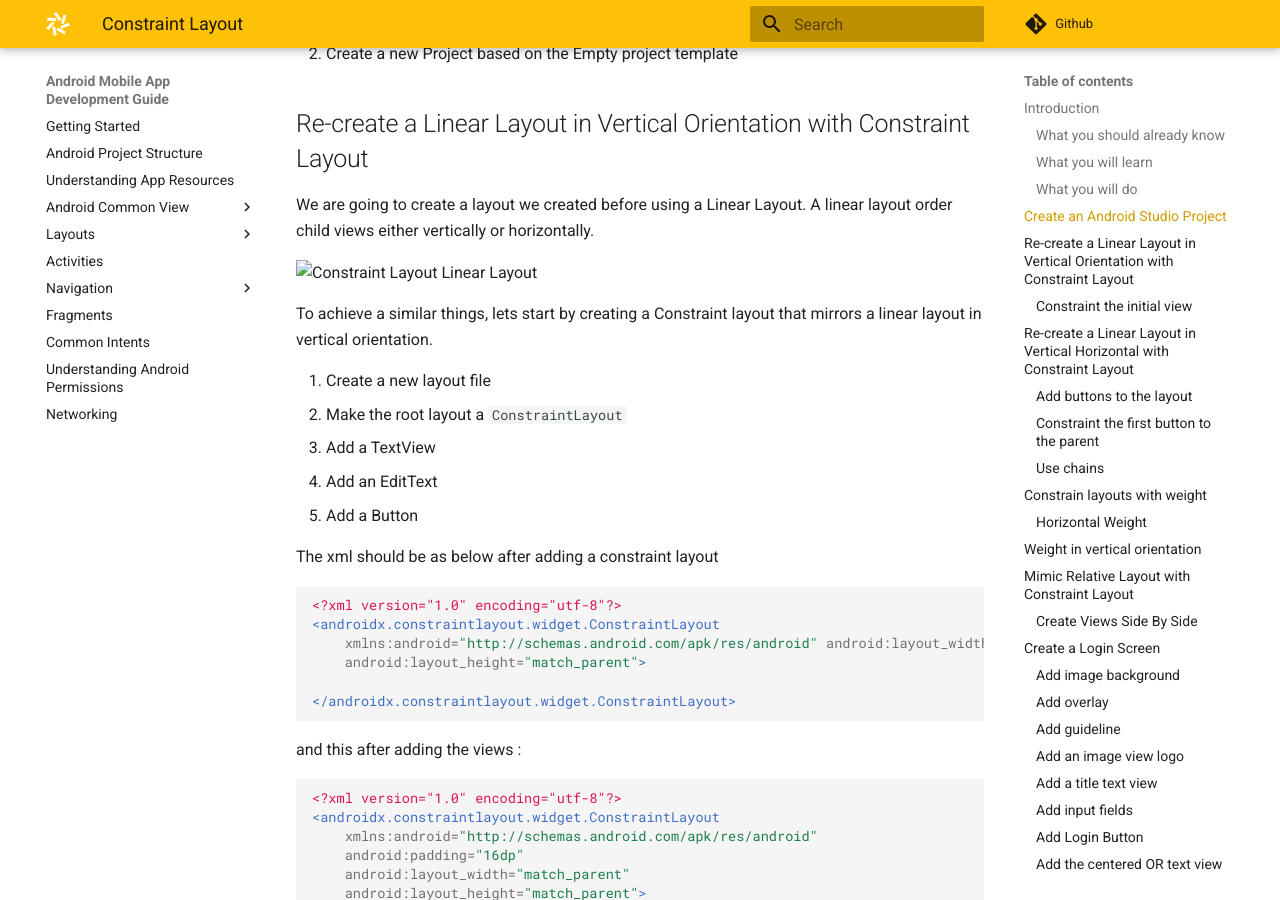
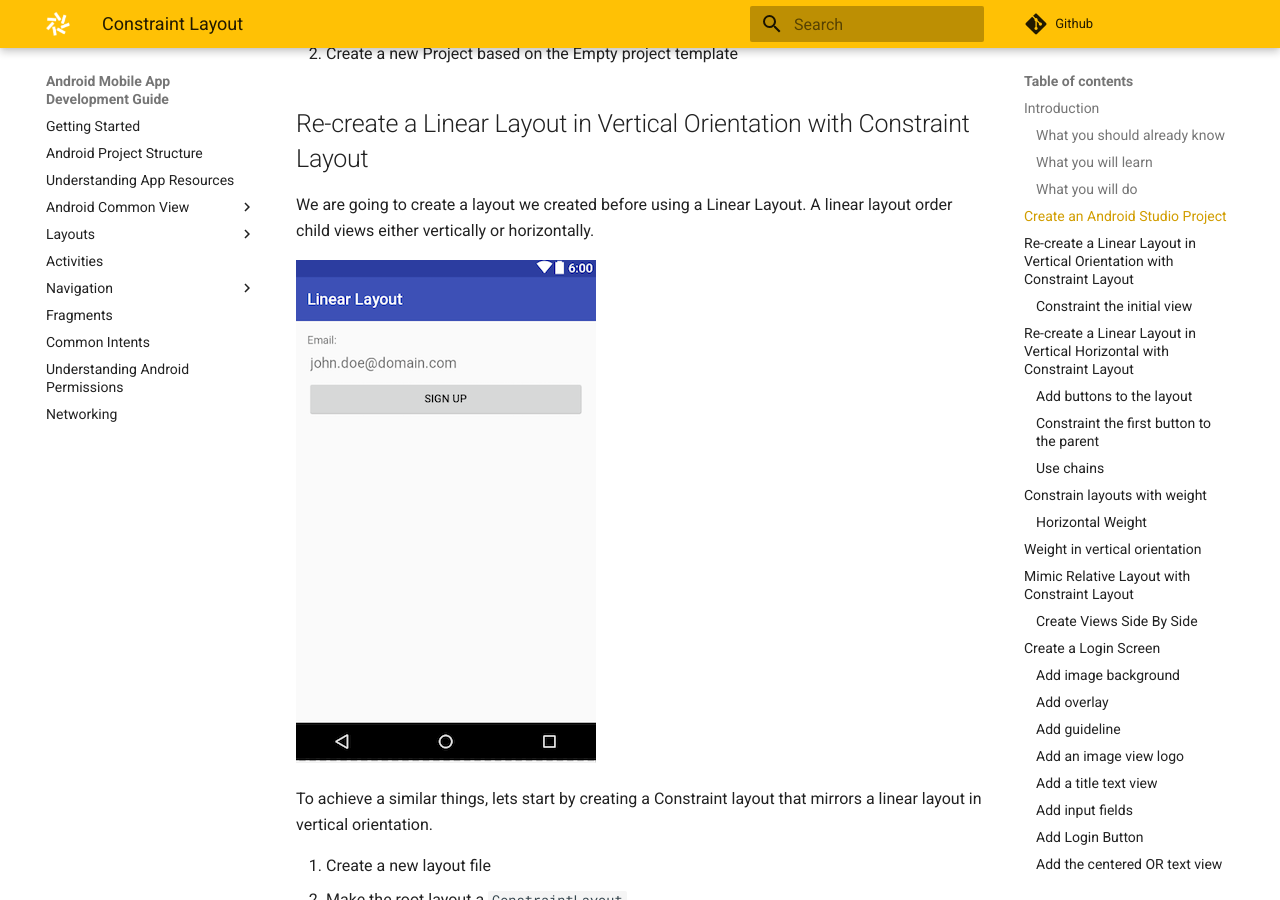
Before and after one commit to Peruzal/android-guides, an MkDocs documentation site: the page built from docs/layouts/constraint-layout.md, in a window 1280 px wide and 900 px high, scrolled down 894 px. Built offline with MkDocs 1.6.1 and Material for MkDocs 9.7.7, drawn with Linux system fonts in a browser that asks for light colours; nearby versions of some CDN libraries; library files that are not in the unit come from our copies; comment, search, counter and statistics services are not loaded.

Commit message:
Update image urls

````diff
--- a/docs/layouts/constraint-layout.md
+++ b/docs/layouts/constraint-layout.md
@@ -931,9 +931,9 @@ Add the following xml :
     android:layout_height="wrap_content" />
 ```
 
-[1]: images/linear-layout.png
-[2]: images/linear-layout-horizontal.png
-[3]: images/linear-layout-weight.png
-[4]: images/linear-layout-weight-demo.png
-[5]: images/constraint-layout-vertical-weight.png
-[6]: images/constraint-vertical-horizontal-guideline.png
+[1]: ../images/linear-layout.png
+[2]: ../images/linear-layout-horizontal.png
+[3]: ../images/linear-layout-weight.png
+[4]: ../images/linear-layout-weight-demo.png
+[5]: ../images/constraint-layout-vertical-weight.png
+[6]: ../images/constraint-vertical-horizontal-guideline.png
````
Also changed, not shown: docs/android-common-views/button.md (+2 -2 lines), docs/android-common-views/radio-button.md (+1 -1 lines), docs/android-common-views/spinner.md (+1 -1 lines).
